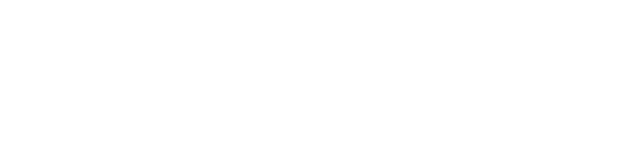
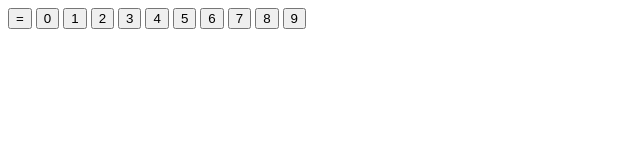
Before and after one commit to itsina96/JS-calculator, a plain HTML site: page index.html in a window 1280 px wide. Shown: the whole page, without its empty margins (0-640 px from the left). Drawn offline with Linux system fonts and the light colour scheme.

Commit message:
first initial commit

```diff
--- a/index.html
+++ b/index.html
@@ -4,10 +4,22 @@
     <meta charset="UTF-8">
     <meta name="viewport" content="width=device-width, initial-scale=1.0">
     <meta http-equiv="X-UA-Compatible" content="ie=edge">
+    <link rel="stylesheet" href="style.css">
     <title>Javascript Calculator</title>
 </head>
 <body>
 
-    <script></script>
+    <button id="equals">=</button>
+    <button id="zero">0</button>
+    <button id="one">1</button>
+    <button id="two">2</button>
+    <button id="three">3</button>
+    <button id="four">4</button>
+    <button id="five">5</button>
+    <button id="six">6</button>
+    <button id="seven">7</button>
+    <button id="eight">8</button>
+    <button id="nine">9</button>
+    <script src="app.js"></script>
 </body>
 </html>
```
